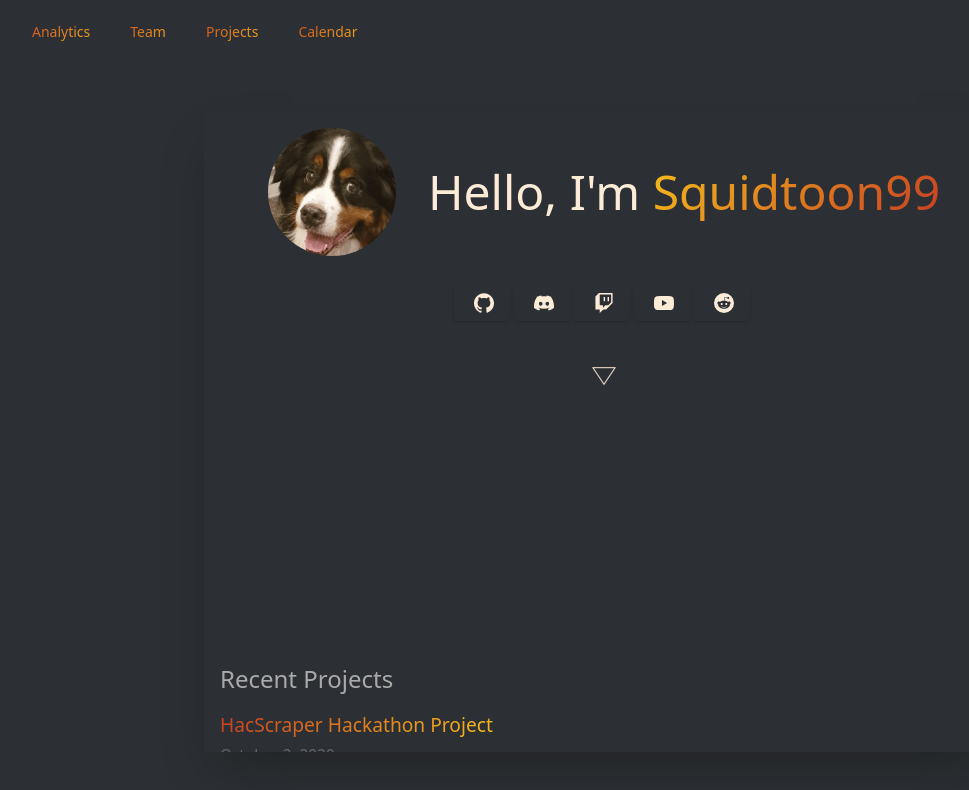
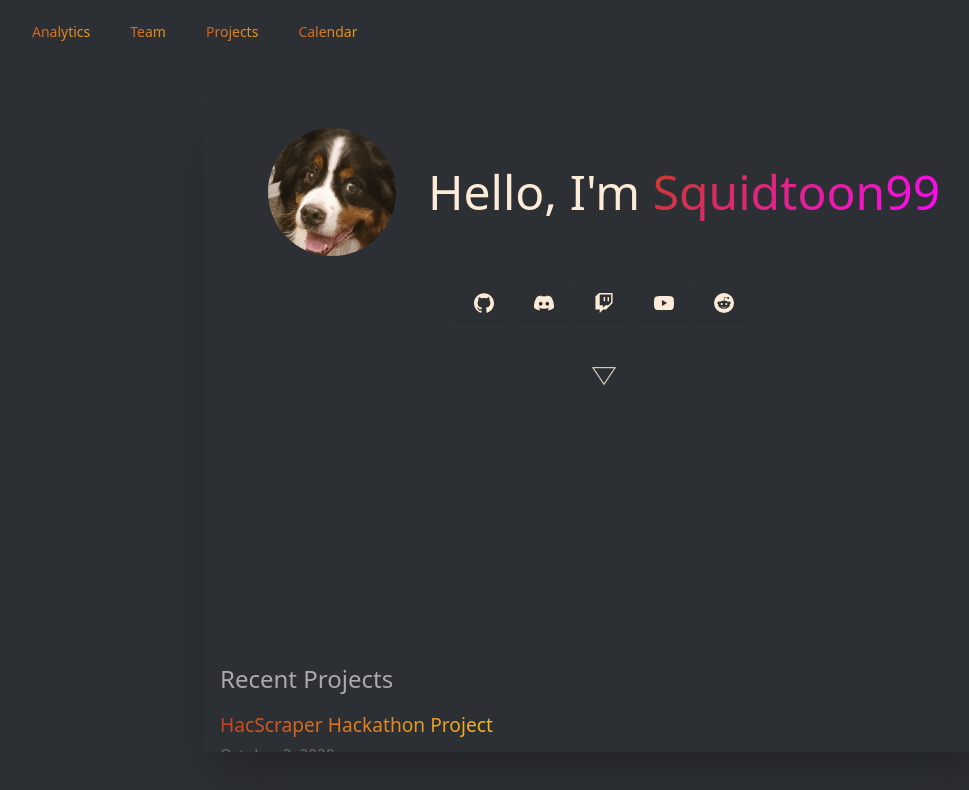
Before and after one commit to Squidtoon99/Website, a Next.js app: page / in a window 1280 px wide. Shown: the top 790 px of the page, without its empty margins (36-1005 px from the left). Built offline with nearby package versions, Linux system fonts and the light colour scheme.

Commit message:
add pink to title

```diff
--- a/components/layout.module.css
+++ b/components/layout.module.css
@@ -6,7 +6,7 @@
 }
 
 .header {
-  background: linear-gradient(135deg, #f5be1d, #c63c24);
+  background: linear-gradient(135deg, #c63c24, #ff07ff);
   -webkit-background-clip: text;
   background-clip: text;
   -webkit-text-fill-color: transparent;
```
